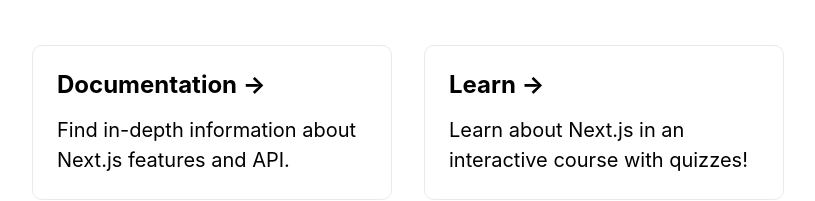
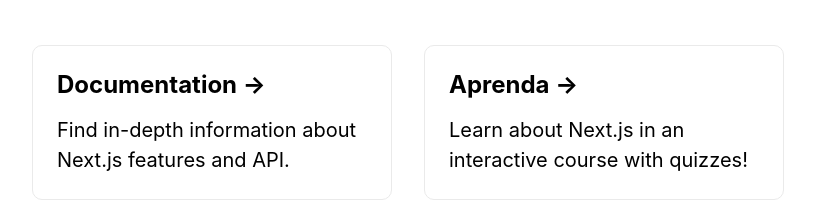
Before and after one commit to julianomcl/monorepo-release-please, a Next.js app in the folder apps/blog/: page / in a window 1280 px wide. Shown: the part 257-458 px from the top of the page, without its empty margins (232-1047 px from the left). Built offline with nearby package versions, Linux system fonts and the light colour scheme.

Commit message:
feat: change learn text

```diff
--- a/apps/blog/pages/index.js
+++ b/apps/blog/pages/index.js
@@ -24,7 +24,7 @@
           </a>
 
           <a href="https://nextjs.org/learn" className="card">
-            <h3>Learn &rarr;</h3>
+            <h3>Aprenda &rarr;</h3>
             <p>Learn about Next.js in an interactive course with quizzes!</p>
           </a>
 
```
Also changed, not shown: 1 other file (tests, documents, lock files or other folders).
